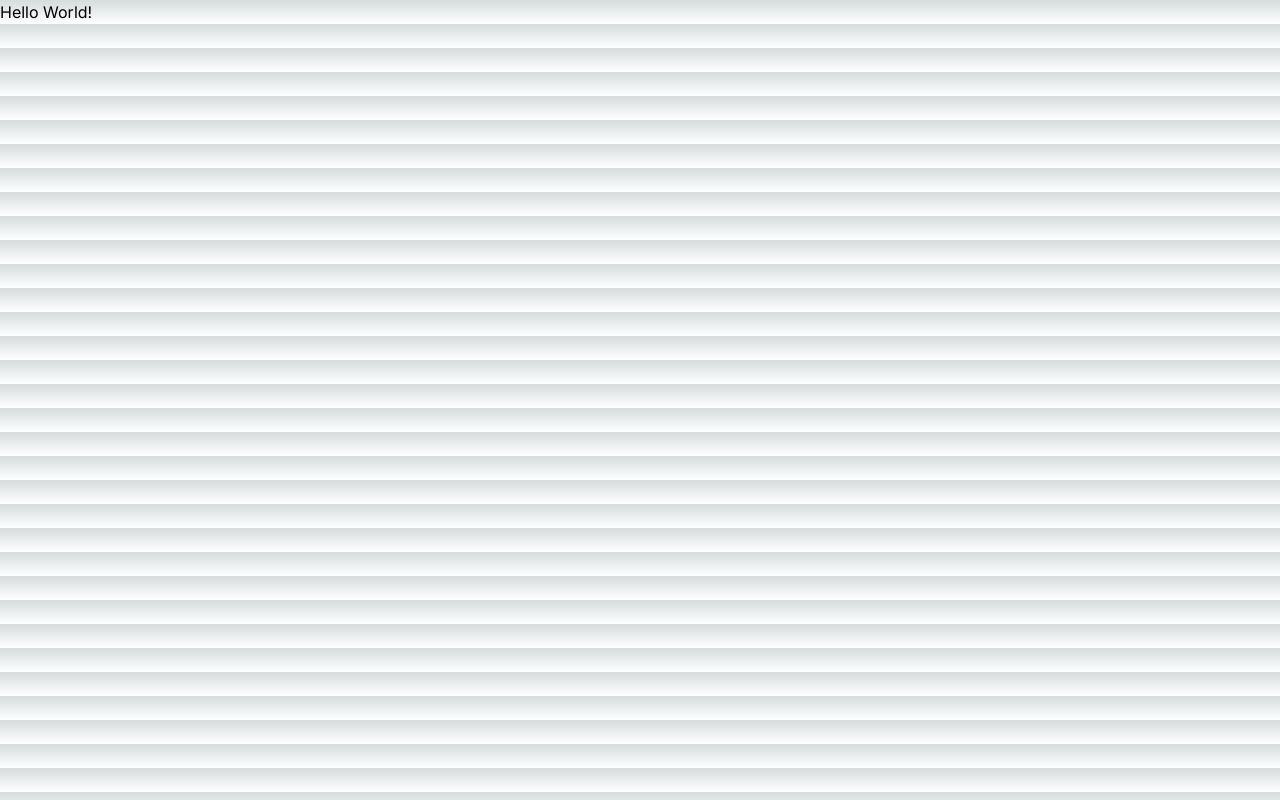
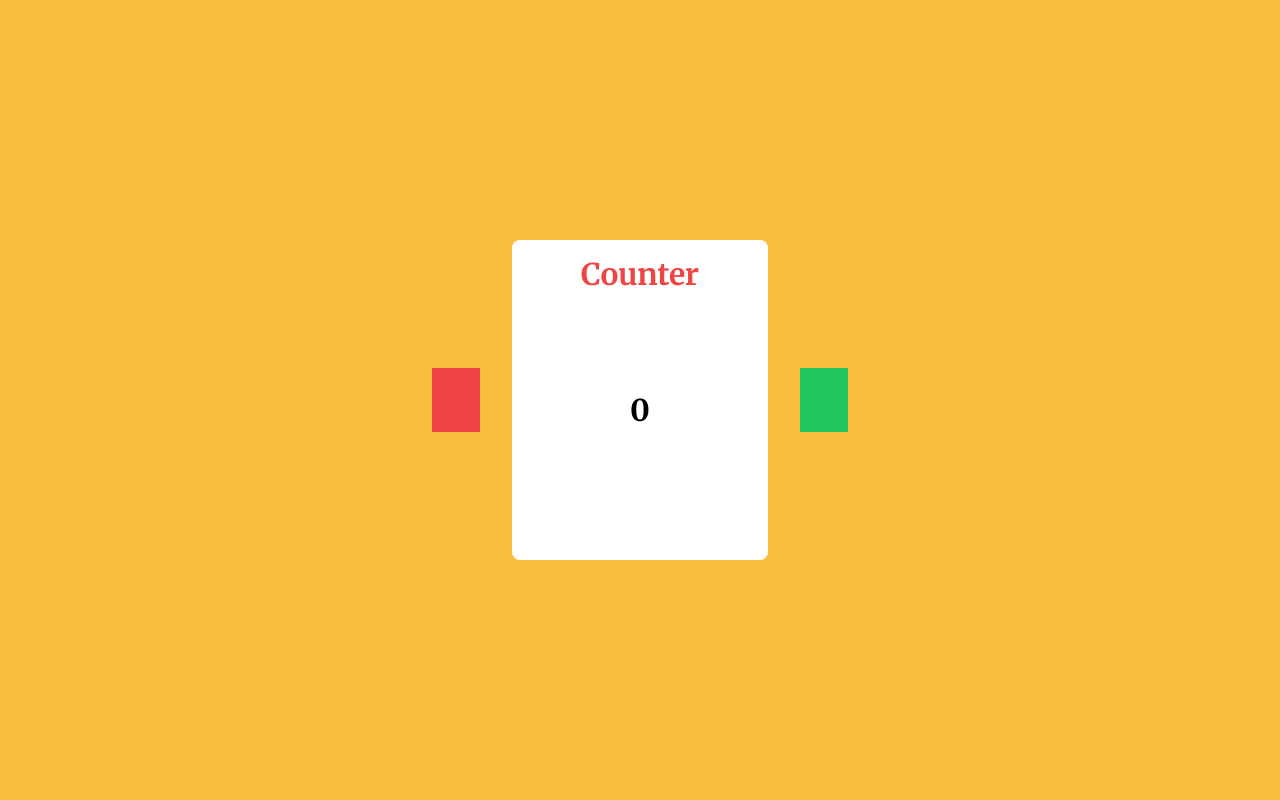
Before and after one commit to Hack4Impact-UMD/lpf-onboarding, a Next.js app: page / in a window 1280 px wide. Built offline with nearby package versions, Linux system fonts and the light colour scheme.

Commit message:
frontend and functionality of counter

```diff
--- a/src/app/globals.css
+++ b/src/app/globals.css
@@ -18,12 +18,7 @@
 
 body {
   color: rgb(var(--foreground-rgb));
-  background: linear-gradient(
-      to bottom,
-      transparent,
-      rgb(var(--background-end-rgb))
-    )
-    rgb(var(--background-start-rgb));
+  background: #FABC3C;
 }
 
 @layer utilities {
--- a/src/app/page.tsx
+++ b/src/app/page.tsx
@@ -1,5 +1,36 @@
-import Image from "next/image";
+"use client"
+
+import { useState } from "react";
+import { Merriweather } from 'next/font/google';
+
+const merriweather = Merriweather({
+  subsets: ['latin'],
+  weight: ['400', '700'],
+});
 
 export default function Home() {
-  return <p>Hello World!</p>
-}
+  const [count, setCount] = useState(0);
+
+  const decrement = () => {
+    setCount(count - 1);
+  };
+  const increment = () => {
+    setCount(count + 1);
+  };
+
+  return (
+    <div className="flex justify-center items-center h-screen">
+      <button className="bg-red-500 px-6 py-8" onClick={decrement}></button>
+
+      <div className="flex flex-col justify-between items-center w-1/5 h-80 bg-white rounded-lg mx-8">
+        <h2 className={`text-red-500 text-3xl font-bold pt-4 ${merriweather.className}`}> Counter </h2>
+
+        <div className="flex-grow flex items-center justify-center">
+          <h2 className={`text-black text-3xl font-bold -mt-8 ${merriweather.className}`}> {count} </h2>
+        </div>
+      </div>
+
+      <button className="bg-green-500 px-6 py-8" onClick={increment}></button>
+    </div>
+  );
+};
```
